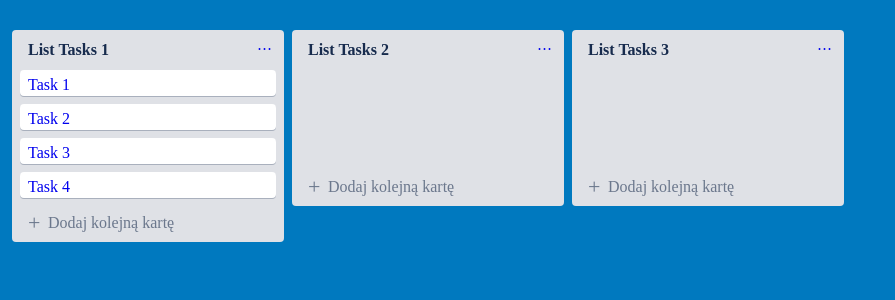
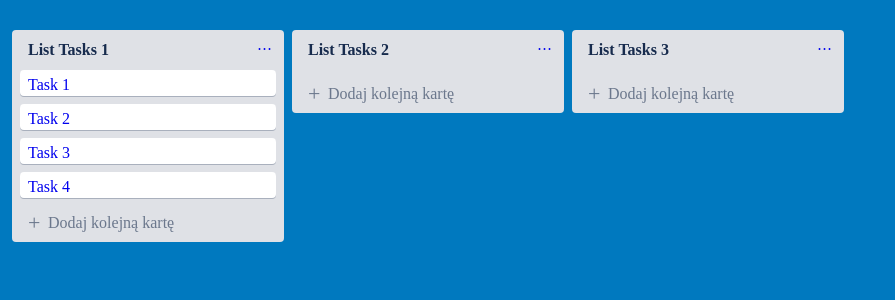
Before and after one commit to p-miszczuk/trello2, a Next.js app: page / in a window 1280 px wide. Shown: the top 300 px of the page, without its empty margins (0-895 px from the left). Built offline with nearby package versions, Linux system fonts and the light colour scheme.

Commit message:
add dnd columns

```diff
--- a/components/ColumnList.js
+++ b/components/ColumnList.js
@@ -2,15 +2,21 @@ import React from 'react'
 import Task from './Task'
 import NewTaskCreator from './NewTaskCreator'
 import HeaderTaskList from './HeaderTaskList'
-import { Droppable } from 'react-beautiful-dnd'
+import { Droppable, Draggable } from 'react-beautiful-dnd'
 
 const ColumnList = props=> {
-    console.log(props)
     return (
-        <div className='trello__wrapper'>
-            <div className='trello'>
+        <Draggable draggableId={props.column.id} index={props.index}>
+           {(provided) => (
+                <div className='trello__wrapper'
+                    {...provided.draggableProps}
+                    ref={provided.innerRef}
+                >
+                <div className='trello'
+                    {...provided.dragHandleProps}
+                >
                     <HeaderTaskList title={props.column.title}/>
-                <Droppable droppableId={props.column.id} >
+                    <Droppable droppableId={props.column.id} type="task">
                         {(provided, snapshot) => (
                             <div className="trello__list-tasks"
                                 ref={provided.innerRef}
@@ -49,10 +55,12 @@ const ColumnList = props=> {
                         overflow-y: auto;
                         overflow-x: hidden;
                         word-wrap: break-word;
-                    min-height: 100px;
+                        min-height: 7px;
                     }
                 `}</style>
             </div>
+           )}
+        </Draggable>
     )
 }
 
--- a/pages/index.js
+++ b/pages/index.js
@@ -1,6 +1,6 @@
 import React from "react"
 import ColumnList from '../components/ColumnList'
-import { DragDropContext } from 'react-beautiful-dnd'
+import { DragDropContext, Droppable } from 'react-beautiful-dnd'
 import { resetServerContext } from 'react-beautiful-dnd'
 import inicialData from '../static/data'
 
@@ -9,7 +9,7 @@ class Index  extends React.Component {
     state = inicialData;
 
     onDragEnd = result=> {
-        const { destination, source, draggableId } = result
+        const { destination, source, draggableId, type } = result
 
         if (!destination) {
             return
@@ -20,20 +20,21 @@ class Index  extends React.Component {
                 return
             }
 
-        // const column = this.state.tasksList.filter(column => column.taskTitle === source.droppableId);
-        // let newTasksList = column[0].tasks
-        // const task = column[0].tasks.filter(item => item.id === draggableId)
-        // newTasksList.splice(source.index, 1);
-        // newTasksList.splice(destination.index, 0, task[0])
+        if (type === 'column') {
+            const newColumnOrder = Array.from(this.state.columnOrder)
+            newColumnOrder.splice(source.index, 1)
+            newColumnOrder.splice(destination.index, 0, draggableId)
 
-        // const newTaskCol = {
-        //     taskTitle: column[0].taskTitle,
-        //     tasks: newTasksList
-        // }
+            const newState = {
+                ...this.state,
+                columnOrder: newColumnOrder
+            }
 
-        // this.setState({
-        //     tasksList: [{...newTaskCol}]
-        // })
+            this.setState(newState)
+            return
+        }
+
+
         const start = this.state.columns[source.droppableId];
         const finish = this.state.columns[destination.droppableId];
 
@@ -85,21 +86,29 @@ class Index  extends React.Component {
     }
 
     render() {
-        const data = this.state.columnOrder.map(colId => {
+        const data = this.state.columnOrder.map((colId, index) => {
             const column = this.state.columns[colId];
             const tasks = column.tasksIds.map(taskId => this.state.tasks[taskId]);
-            return <ColumnList key={column.id} column={column} tasks={tasks} />
+            return <ColumnList key={column.id} column={column} tasks={tasks} index={index} />
         })
         resetServerContext()
         return (
             <DragDropContext
                 onDragEnd={this.onDragEnd}
             >
-                <div className="container">
-                    {
-                        data
-                    }
-
+                <Droppable
+                    droppableId="aa--columns"
+                    direction="horizontal"
+                    type="column"
+                >
+                    {(provided) => (
+                        <div className="container"
+                            {...provided.droppableProps}
+                            ref={provided.innerRef}
+                        >
+                        {data}
+                        {provided.placeholder}
+                        {console.log(provided.placeholder)}
                         <style global jsx>{`
                             * {
                                 padding: 0px;
@@ -129,6 +138,8 @@ class Index  extends React.Component {
                             }
                         `}</style>
                         </div>
+                    )}
+            </Droppable>
         </DragDropContext>
         )
     }
```
Lines whose indentation alone changed are shown as unchanged.
